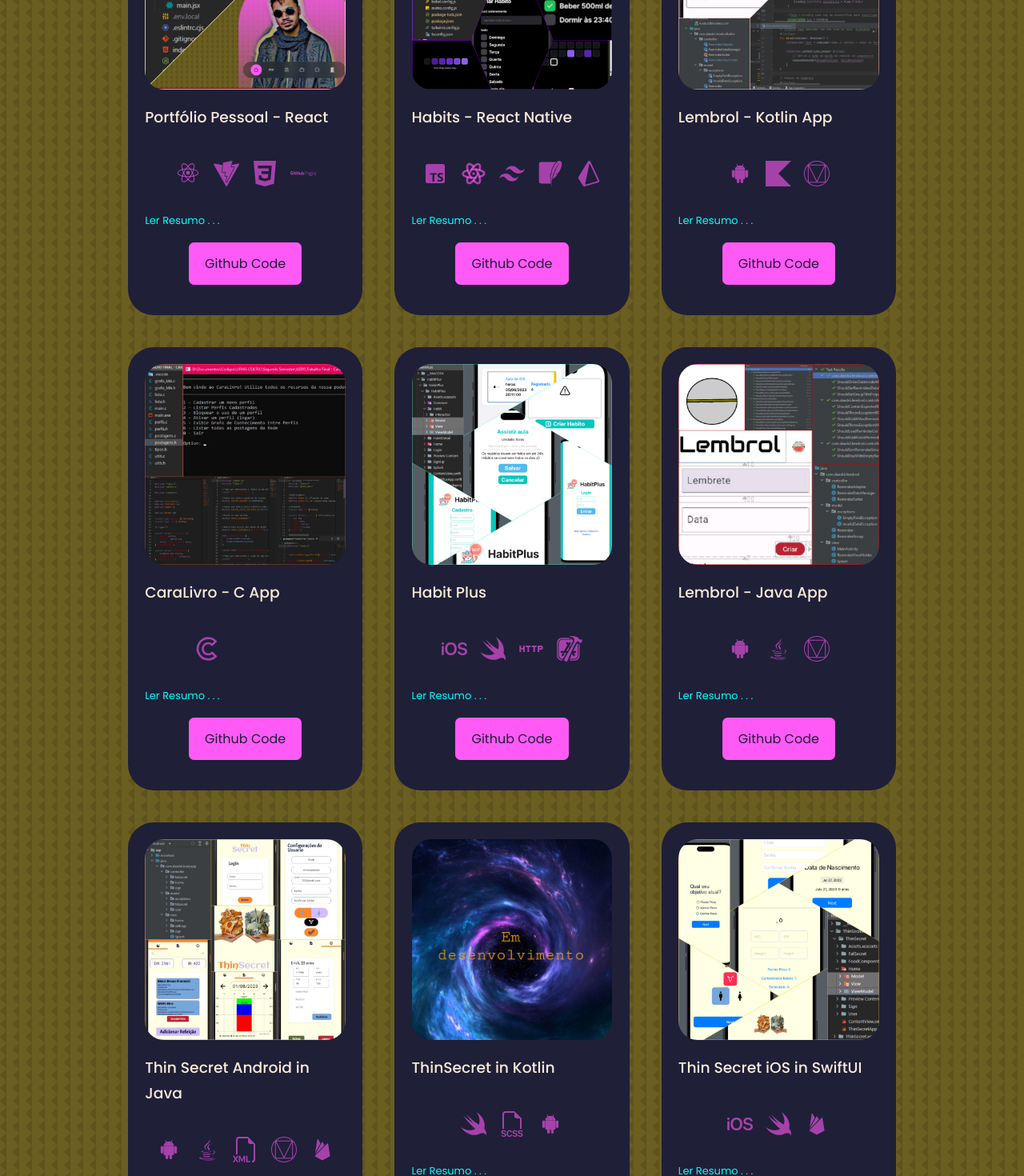
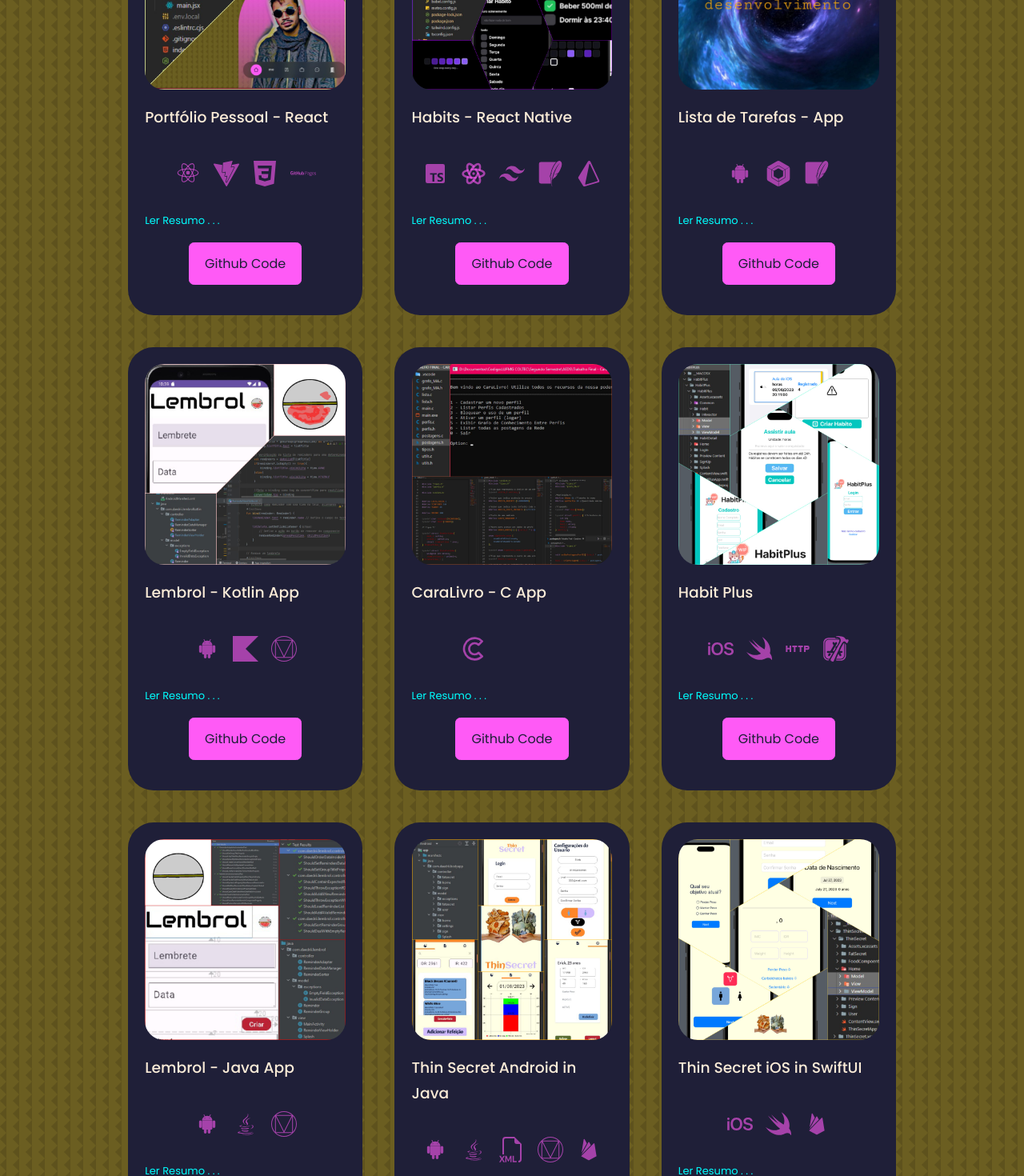
Before and after one commit to lamenkazu/portifolio, a React (Vite) app: page / in a window 1280 px wide. Shown: the part 3000-4470 px from the top of the page at 80% size. Built offline with nearby package versions, Linux system fonts and the light colour scheme; some icons are missing.

Commit message:
CV modification

```diff
--- a/src/App.jsx
+++ b/src/App.jsx
@@ -5,8 +5,6 @@ import About from './components/about/About'
 import Contact from './components/contact/Contact'
 import Experience from './components/experience/Experience'
 import Footer from './components/footer/Footer'
-import Testimonials from './components/testimonials/Testimonials'
-import Services from './components/services/Services';
 import Portfolio from './components/portfolio/Portfolio'
 import './index.css'
 
--- a/src/data/portfolioData.jsx
+++ b/src/data/portfolioData.jsx
@@ -16,7 +16,7 @@ import { BiLogoJava, BiLogoJavascript, BiLogoTypescript,
         BiLogoCPlusPlus, BiLogoHtml5, BiLogoAndroid} from 'react-icons/bi'
 import {GrSwift, GrMysql} from 'react-icons/gr'
 import {BsFiletypeScss, BsFiletypeXml} from 'react-icons/bs'
-import {SiCss3, SiXcode, SiTailwindcss, SiPrisma, SiXampp, SiIos, SiJavascript, SiMaterialdesign, SiSqlite, SiVite, SiGithubpages, SiKotlin} from 'react-icons/si'
+import {SiCss3, SiXcode, SiTailwindcss, SiPrisma, SiXampp, SiIos, SiJavascript, SiMaterialdesign, SiSqlite, SiVite, SiGithubpages, SiKotlin, SiJetpackcompose} from 'react-icons/si'
 import {TbBrandReactNative, TbSql, TbBrandCoinbase} from 'react-icons/tb'
 import {DiNodejs, DiSass} from 'react-icons/di'
 import {MdHttp} from 'react-icons/md'
@@ -50,6 +50,17 @@ const portfolioData = [
       github: "https://github.com/lamenkazu/Habit-Test",
       demo: "https://github.com/jemaf"
     },
+
+    {
+      id: 10,
+      image: IMG12,
+      tecs: [<BiLogoAndroid/>, <SiJetpackcompose/>, <SiSqlite/>],
+      title: "Lista de Tarefas - App",
+      resume: "Desenvolvido de forma Nativa para Android com Jetpack Compose, utilizando um banco de dados SQLite e disponibilização para download.",
+      github: "https://github.com/lamenkazu/TaskListApp",
+      demo: "https://github.com/jemaf"
+    },
+
     {
       id: 13,
       image: IMG7,
@@ -125,15 +136,7 @@ const portfolioData = [
       demo: "#"
     },
 
-    {
-      id: 10,
-      image: IMG12,
-      tecs: [<GrSwift/>, <BsFiletypeScss/>, <BiLogoAndroid/>],
-      title: "ThinSecret in Kotlin",
-      resume: "Em desenvolvimento",
-      github: "!",
-      demo: "https://github.com/jemaf"
-    },
+
     {
       id: 4,
       image: IMG11,
```
Also changed, not shown: 1 other file (tests, documents, lock files or other folders).
